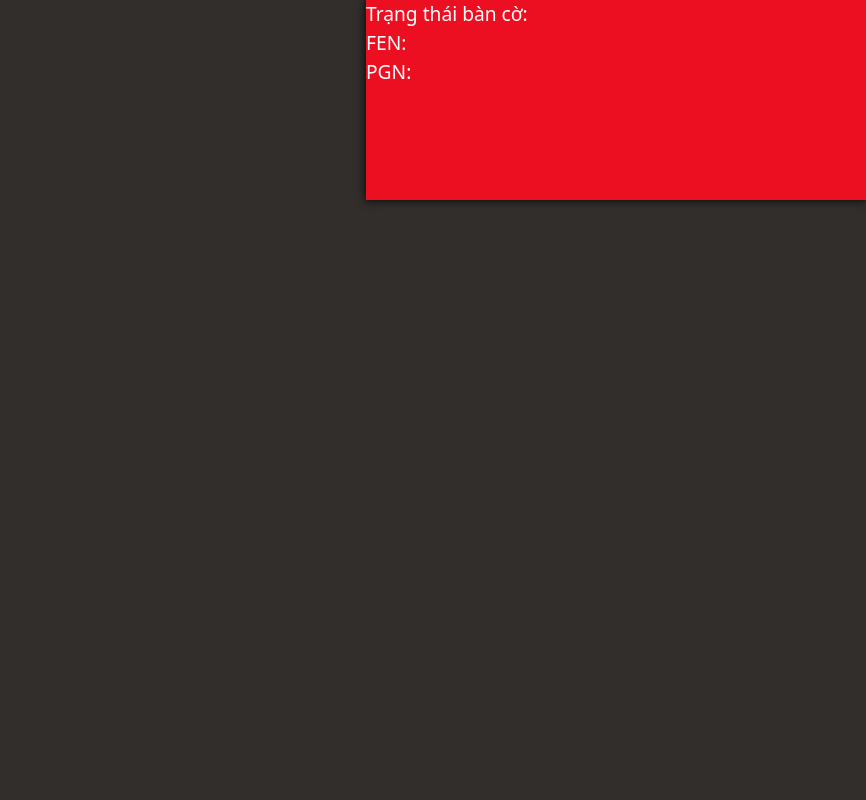
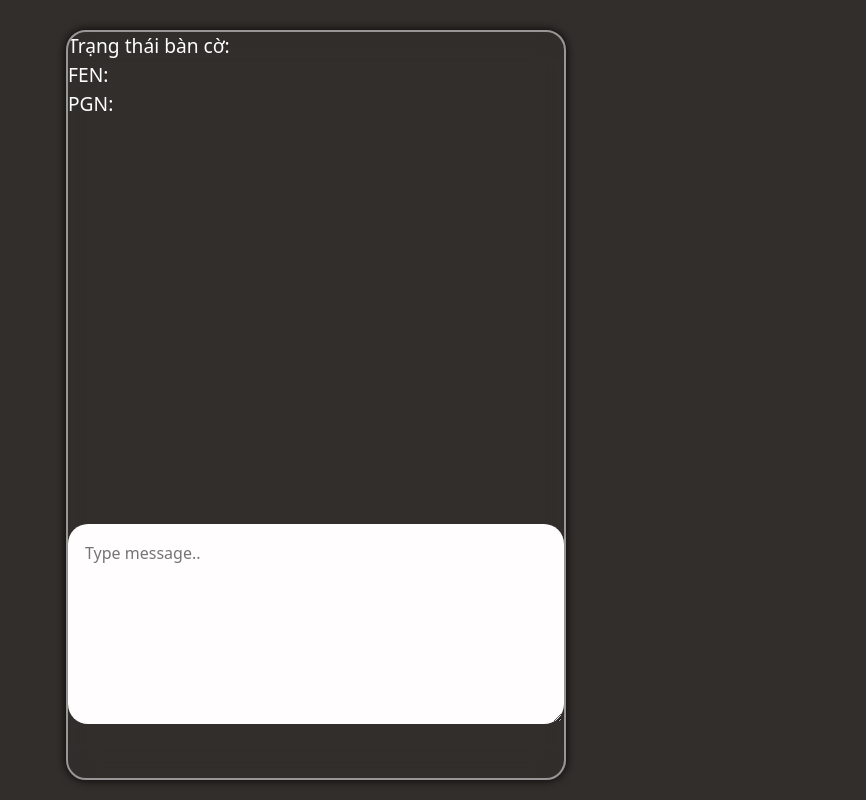
Before and after one commit to vohai2003/Chessmax, a website: page chess.html in a window 1280 px wide. Shown: the whole page, without its empty margins (414-1280 px from the left). Drawn offline with nearby package versions, Linux system fonts and the light colour scheme.

Commit message:
Fix a bit

```diff
--- a/chess.html
+++ b/chess.html
@@ -31,12 +31,17 @@
     <button id="clearBtn">Clear Board</button> -->
 
 
-    <div id="myBoard" class="mainBoard" style="width: 40%; margin: auto";float:left;></div>
+    <div id="myBoard" class="mainBoard" style="width: 40%; margin: 10px 160px;float:left;"></div>
   <form>
     <label>Trạng thái bàn cờ: </label>  <div id="status"></div>
     <label>FEN: </label><div id="fen"></div>
     <label>PGN:</label>
     <div id="pgn"></div>
+
+    <div class="form-value">
+    <div class="inputbox">
+      <textarea placeholder="Type message.." name="msg" required></textarea>
+    </div></div>
   </form>
   </body>
   <div class="btn-group" style="display:none; z-index:100; position: absolute;" id="promotion">
--- a/libary/chessboard-1.0.0.css
+++ b/libary/chessboard-1.0.0.css
@@ -89,12 +89,27 @@ label{
   left: 2px;
 }
 form {
-  background-color: #ec0f21;
   width: 500px;
-  height: 200px;
+  height: 750px;
   position: relative;
   float:right;
   overflow: auto;
-
+  margin: 10px 300px 0px 0px;
   box-shadow: 0px 0px 8px 1px rgba(0,0,0,.75);
+  background: transparent;
+  /* background-color: #000000; */
+  border: 2px solid rgba(255,255,255,0.5) !important ;
+  border-radius: 20px;
+  backdrop-filter: blur(15px);
 }
+textarea {
+  width: 100%;
+  padding: 15px;
+  margin: 406px 0 0px 0 !important;
+  border: none;
+  background: #fffdfd;
+  resize: none;
+  min-height: 200px;
+  border: 2px solid rgba(255,255,255,0.5) !important ;
+  border-radius: 20px;
+}
```
